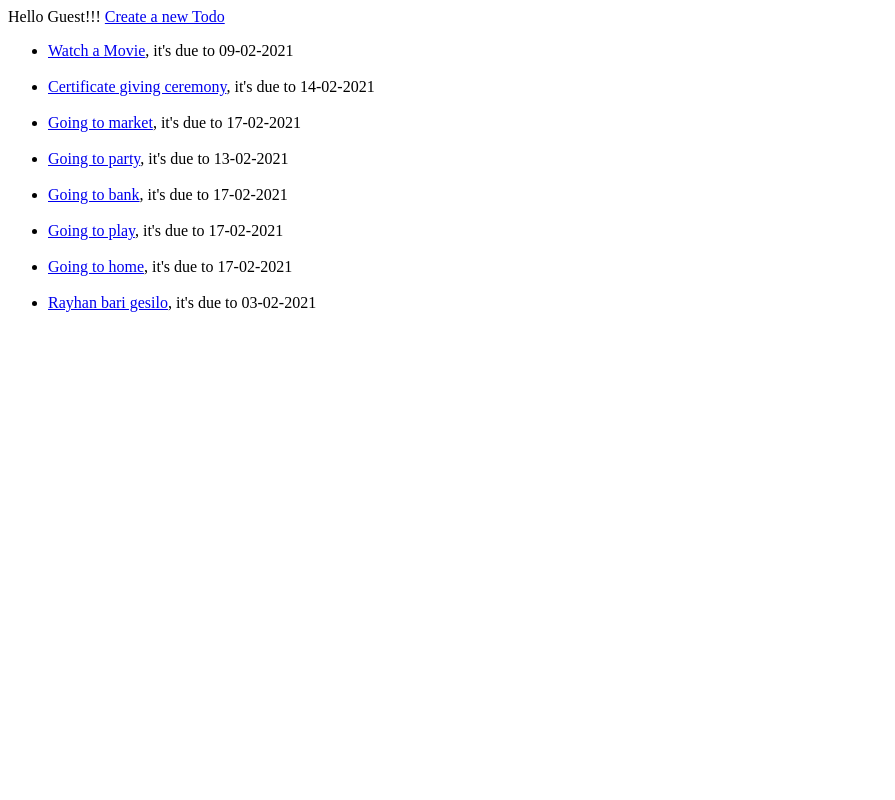
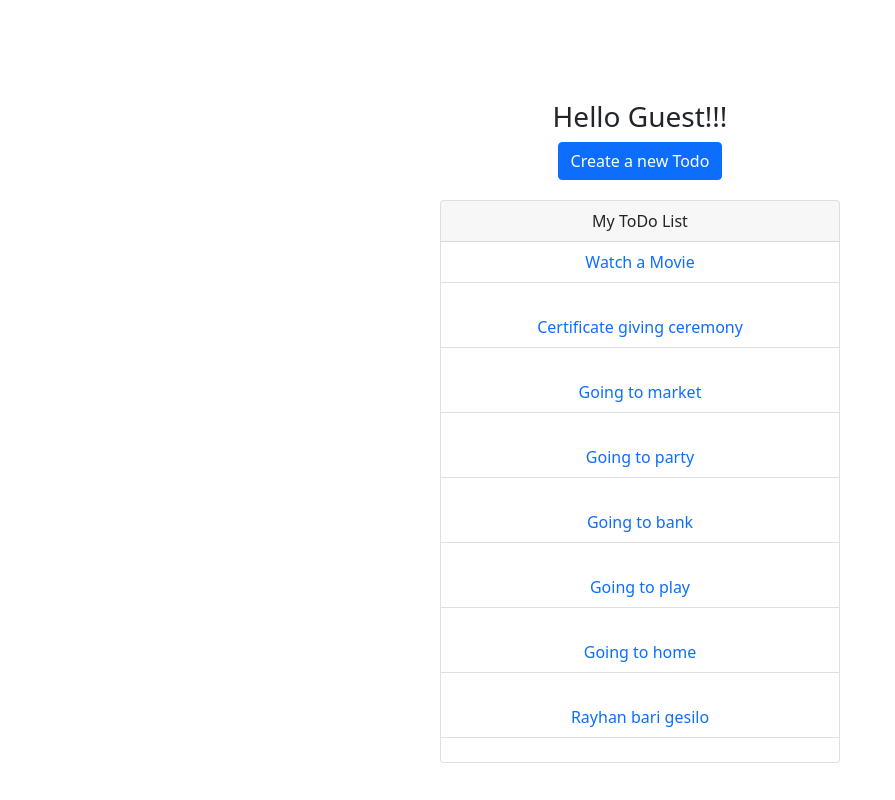
Before and after one commit to meherab-mhk/todo, a Django app: page / in a window 1280 px wide. Shown: the whole page, without its empty margins (0-895 px from the left). Run offline with Django 3.2, Linux system fonts and the light colour scheme; data comes from the database, SQL or seed files in the repository; both versions use the stored data as it was after the commit; some libraries are stand-ins or nearby versions.

Commit message:
Todo make delete and template styling

```diff
--- /dev/null
+++ b/templates/base.html
@@ -0,0 +1,35 @@
+<!DOCTYPE html>
+<html lang="en">
+<head>
+    <meta charset="UTF-8">
+    <meta http-equiv="X-UA-Compatible" content="IE=edge">
+    <meta name="viewport" content="width=device-width, initial-scale=1.0">
+    <title>TODO</title>
+    <!-- CSS only -->
+    <link href="https://cdn.jsdelivr.net/npm/bootstrap@5.0.0-beta2/dist/css/bootstrap.min.css" rel="stylesheet" integrity="sha384-BmbxuPwQa2lc/FVzBcNJ7UAyJxM6wuqIj61tLrc4wSX0szH/Ev+nYRRuWlolflfl" crossorigin="anonymous">
+</head>
+<body>
+<style>
+    #body{
+        padding-top: 100px;
+    }
+</style>
+<section id="body">
+    <div class="container">
+        <div class="row">
+            <div class="col-lg-12">
+                {% block content %}
+                {% endblock content %}
+            </div>
+        </div>
+    </div>
+</section>
+
+
+
+
+    <!-- JavaScript Bundle with Popper -->
+    <script src="https://cdn.jsdelivr.net/npm/@popperjs/core@2.6.0/dist/umd/popper.min.js" integrity="sha384-KsvD1yqQ1/1+IA7gi3P0tyJcT3vR+NdBTt13hSJ2lnve8agRGXTTyNaBYmCR/Nwi" crossorigin="anonymous"></script>
+    <script src="https://cdn.jsdelivr.net/npm/bootstrap@5.0.0-beta2/dist/js/bootstrap.min.js" integrity="sha384-nsg8ua9HAw1y0W1btsyWgBklPnCUAFLuTMS2G72MMONqmOymq585AcH49TLBQObG" crossorigin="anonymous"></script>
+</body>
+</html>
--- a/todo/templates/todo/todo_list.html
+++ b/todo/templates/todo/todo_list.html
@@ -1,23 +1,47 @@
-<!DOCTYPE html>
-<html lang="en">
-<head>
-    <meta charset="UTF-8">
-    <meta name="viewport" content="width=device-width, initial-scale=1.0">
-    <title>ToDo</title>
-</head>
-<body>
+{% extends "base.html" %}
+
+{% block content %}
+<style>
+    .Heading {
+        text-align: center;
+        margin: 0 auto;
+    }
+    .heading h3{
+        margin-bottom: 20px;
+    }
+    .Heading ul{
+        list-style: none;
+    }
+    .Heading a{
+        margin-bottom: 20px;
+        text-decoration: none;
+    }
+    .Heading .card{
+        margin: 0 auto;
+    }
+</style>
+    <div class="Heading">
+        <h3>
             {% if request.user.is_authenticated %}
             Hello {{request.user.username}}
             {% else %}
             Hello Guest!!!
             {% endif %}
-    <a href="/create">Create a new Todo</a>
-    <ul>
+        </h3>
+        <a href="/create" class="btn btn-primary">Create a new Todo</a>
+        <div class="card" style="width: 25rem;">
+            <div class="card-header">
+                My ToDo List
+            </div>
+            <ul class="list-group list-group-flush">
                 {% for todo in todo_list %}
-        <li>
-            <a href="/{{ todo.id }}">{{ todo.name }}</a>, it's due to {{ todo.due_date|date:"d-m-Y" }}
+                <li class="list-group-item">
+                    <a href="/{{ todo.id }}">{{ todo.name }}</a><!--it's due to {{ todo.due_date|date:"d-m-Y" }}-->
                 </li><br/>
                 {% endfor %}
             </ul>
-</body>
-</html>
+        </div>
+
+    </div>
+
+{% endblock %}
--- a/todo/urls.py
+++ b/todo/urls.py
@@ -1,12 +1,19 @@
 from django.urls import path
 
-from .views import todo_list, todo_detail, todo_create, todo_update
+from .views import (
+    todo_list,
+    todo_detail,
+    todo_create,
+    todo_update,
+    todo_delete,
 
+)
 app_name = 'todos'
 
 urlpatterns = [
     path('', todo_list, name='todo_list'),
     path('create/',todo_create),
-    path('<int:id>/', todo_detail),
-    path('update/<int:id>/', todo_update, name='todo_update'),
+    path('<id>/', todo_detail),
+    path('<id>/update/', todo_update, name='todo_update'),
+    path('<id>/delete/', todo_delete,)
 ]
--- a/todo/views.py
+++ b/todo/views.py
@@ -42,21 +42,18 @@ def todo_create(request):
     }
     return render(request, "todo/todo_create.html",context)
 
-def todo_update(request, id=None):
-    try:
-        todo = Todo.objects.get(id=id)
-    except Todo.DoesNotExist:
-        return HttpResponse("404 object not found! <a href='/'>Home</a>")
-
+def todo_update(request, id):
+    todo = Todo.objects.get(id=id)
     form = TodoForm(request.POST or None, instance=todo)
+    if form.is_valid():
+        form.save()
+        return redirect('/')
     context = {
         "form": form
     }
+    return render(request, "todo/todo_update.html",context)
 
-    if request.method == 'POST':
-        if form.is_valid():
-            form.save()
-            return redirect('/')
-        return render(request, "todo/todo_update.html", context)
-
-    return render(request, "todo/todo_update.html", context) # get
+def todo_delete(request, id):
+    todo = Todo.objects.get(id=id)
+    todo.delete()
+    return redirect('/')
--- a/todo_project/settings.py
+++ b/todo_project/settings.py
@@ -57,7 +57,7 @@ ROOT_URLCONF = 'todo_project.urls'
 TEMPLATES = [
     {
         'BACKEND': 'django.template.backends.django.DjangoTemplates',
-        'DIRS': [],
+        'DIRS': [BASE_DIR / 'templates'],
         'APP_DIRS': True,
         'OPTIONS': {
             'context_processors': [
```
Also changed, not shown: todo/templates/todo/todo_create.html (+18 -13 lines), todo/templates/todo/todo_detail.html (+26 -12 lines), todo/templates/todo/todo_update.html (+23 -17 lines), db.sqlite3. Lines whose indentation alone changed are shown as unchanged.
